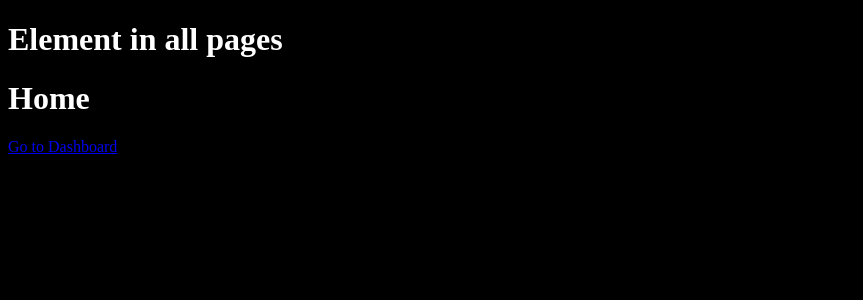
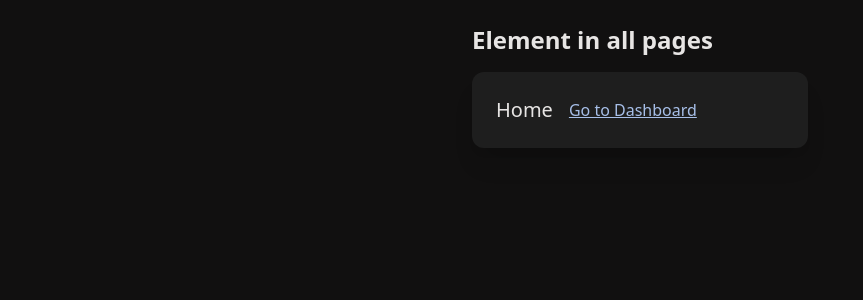
Before and after one commit to rodrigoaraujo7/testing-nextjs13, a Next.js app: page / in a window 1280 px wide. Shown: the top 300 px of the page, without its empty margins (0-863 px from the left). Built offline with nearby package versions, Linux system fonts and the light colour scheme.

Commit message:
tailwind: testing tailwind classes and transform in skeleton component

```diff
--- a/src/app/global.css
+++ b/src/app/global.css
@@ -1,4 +1,3 @@
-body {
-  background-color: #000;
-  color: #fff;
-}
+@tailwind base;
+@tailwind components;
+@tailwind utilities;
--- a/src/app/layout.tsx
+++ b/src/app/layout.tsx
@@ -10,8 +10,10 @@ export const metadata = {
 export default function RootLayout({ children }: { children: ReactNode }) {
   return (
     <html lang="en">
-      <body>
-        <h1>Element in all pages</h1>
+      <body className="bg-main-background p-6 max-w-sm mx-auto">
+        <h1 className="text-2xl text-primary-text font-bold flex gap-2">
+          Element in all pages
+        </h1>
         {children}
       </body>
     </html>
--- a/src/app/loading.tsx
+++ b/src/app/loading.tsx
@@ -1,15 +1,20 @@
-import Skeleton, { SkeletonTheme } from 'react-loading-skeleton'
+import Skeleton from 'react-loading-skeleton'
 import 'react-loading-skeleton/dist/skeleton.css'
 
 export default function Loading() {
   return (
-    <SkeletonTheme
-      width={500}
-      height={100}
-      baseColor="#202020"
-      highlightColor="#444"
-    >
-      <Skeleton count={3} />
-    </SkeletonTheme>
+    <div className="p-6 max-w-sm mt-4 bg-secondary-background rounded-xl shadow-xl flex items-center space-x-4">
+      <Skeleton
+        baseColor="#202020"
+        highlightColor="#444"
+        className="w-14 h-5"
+      />
+
+      <Skeleton
+        baseColor="#202020"
+        highlightColor="#444"
+        className="w-28 h-5"
+      />
+    </div>
   )
 }
--- a/src/app/page.tsx
+++ b/src/app/page.tsx
@@ -2,9 +2,14 @@ import Link from 'next/link'
 
 export default function Home() {
   return (
-    <div>
-      <h1>Home</h1>
-      <Link href="/dashboard">Go to Dashboard</Link>
+    <div className="p-6 max-w-sm mt-4 bg-secondary-background rounded-xl shadow-xl flex items-center space-x-4">
+      <h1 className="text-xl font-medium text-primary-text">Home</h1>
+      <Link
+        href="/dashboard"
+        className="text-secondary-blue underline transition hover:text-primary-blue"
+      >
+        Go to Dashboard
+      </Link>
     </div>
   )
 }
--- a/tailwind.config.js
+++ b/tailwind.config.js
@@ -4,8 +4,18 @@ module.exports = {
     './app/**/*.{js,ts,jsx,tsx}', // Note the addition of the `app` directory.
     './pages/**/*.{js,ts,jsx,tsx}',
     './components/**/*.{js,ts,jsx,tsx}',
+
+    // Or if using `src` directory:
+    './src/**/*.{js,ts,jsx,tsx}',
   ],
   theme: {
+    colors: {
+      'main-background': '#111010',
+      'secondary-background': '#1E1E1E',
+      'primary-blue': '#6190E8',
+      'secondary-blue': '#A7BFE8',
+      'primary-text': 'rgb(231 229 228)',
+    },
     extend: {},
   },
   plugins: [],
```
